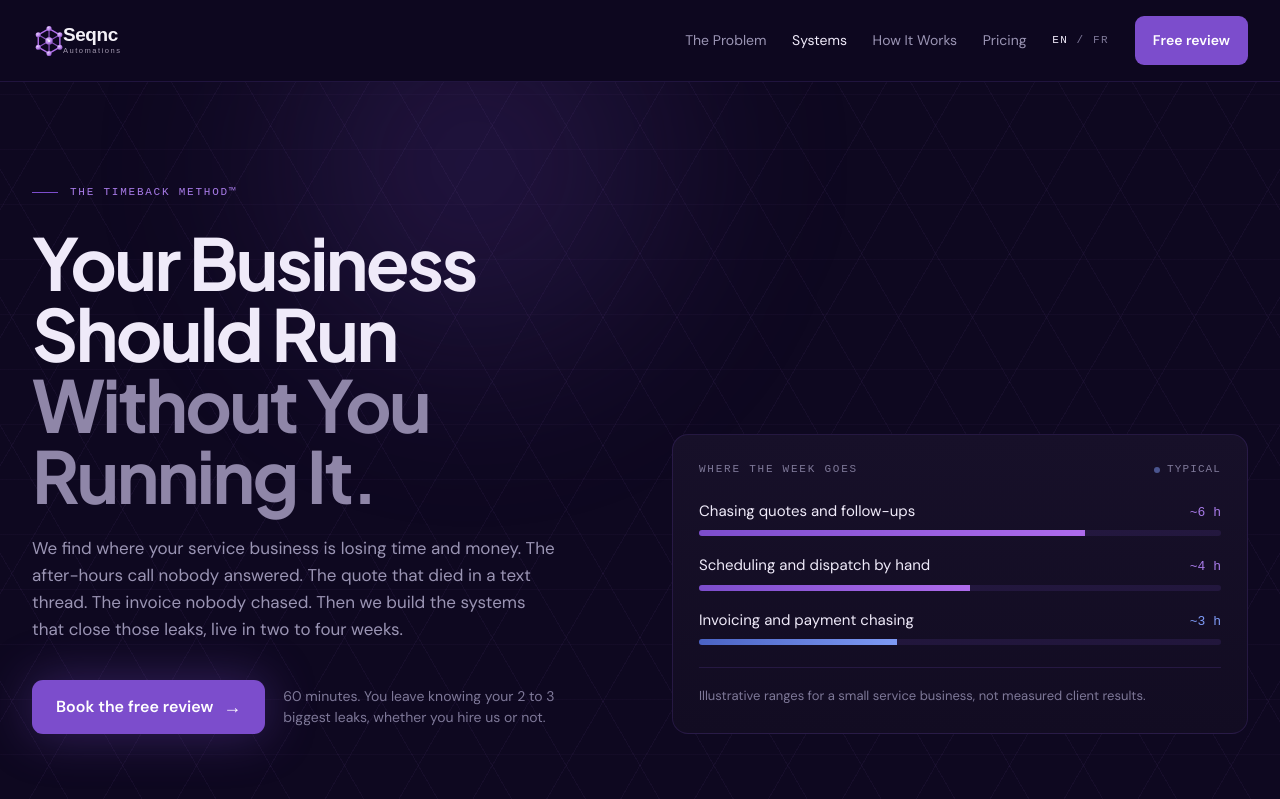
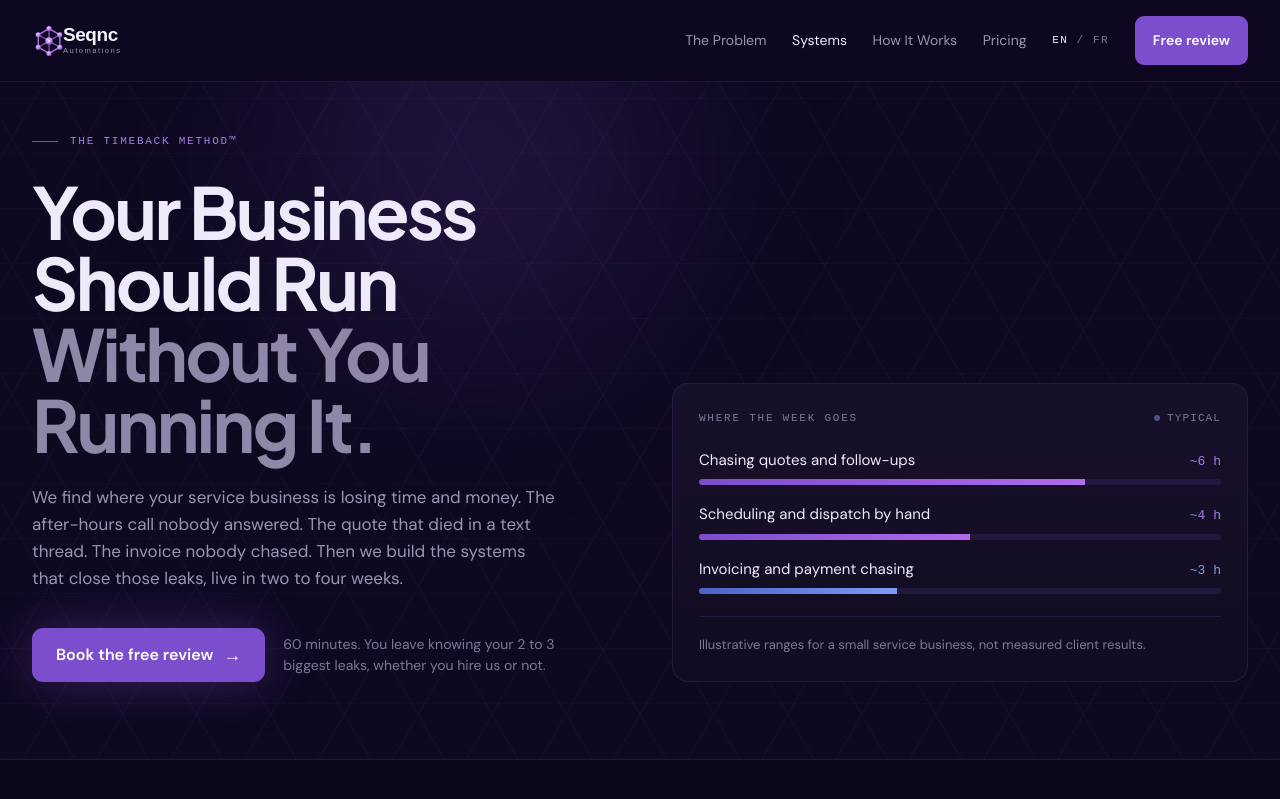
Before and after one commit to seeyum/seqncwebsite-claude, a React (Vite) app in the folder seqnc-site-claude/: page / in a window 1280 px wide. Shown: the top 799 px of the page. Built offline with nearby package versions, Linux system fonts and the light colour scheme; the HTML template or start-up script is replaced by a standard one; a web font is replaced by a local one.

Commit message:
Add files via upload
fixed hero gap

```diff
--- a/seqnc-site-claude/src/components/Hero.tsx
+++ b/seqnc-site-claude/src/components/Hero.tsx
@@ -42,7 +42,7 @@ export default function Hero() {
           position: "relative",
           maxWidth: 1400,
           margin: "0 auto",
-          padding: "clamp(64px,8vw,116px) 32px clamp(56px,6vw,84px)",
+          padding: "clamp(36px,4vw,60px) 32px clamp(56px,6vw,84px)",
           display: "grid",
           gridTemplateColumns: "repeat(auto-fit,minmax(min(430px,100%),1fr))",
           gap: "clamp(40px,5vw,72px)",
```
